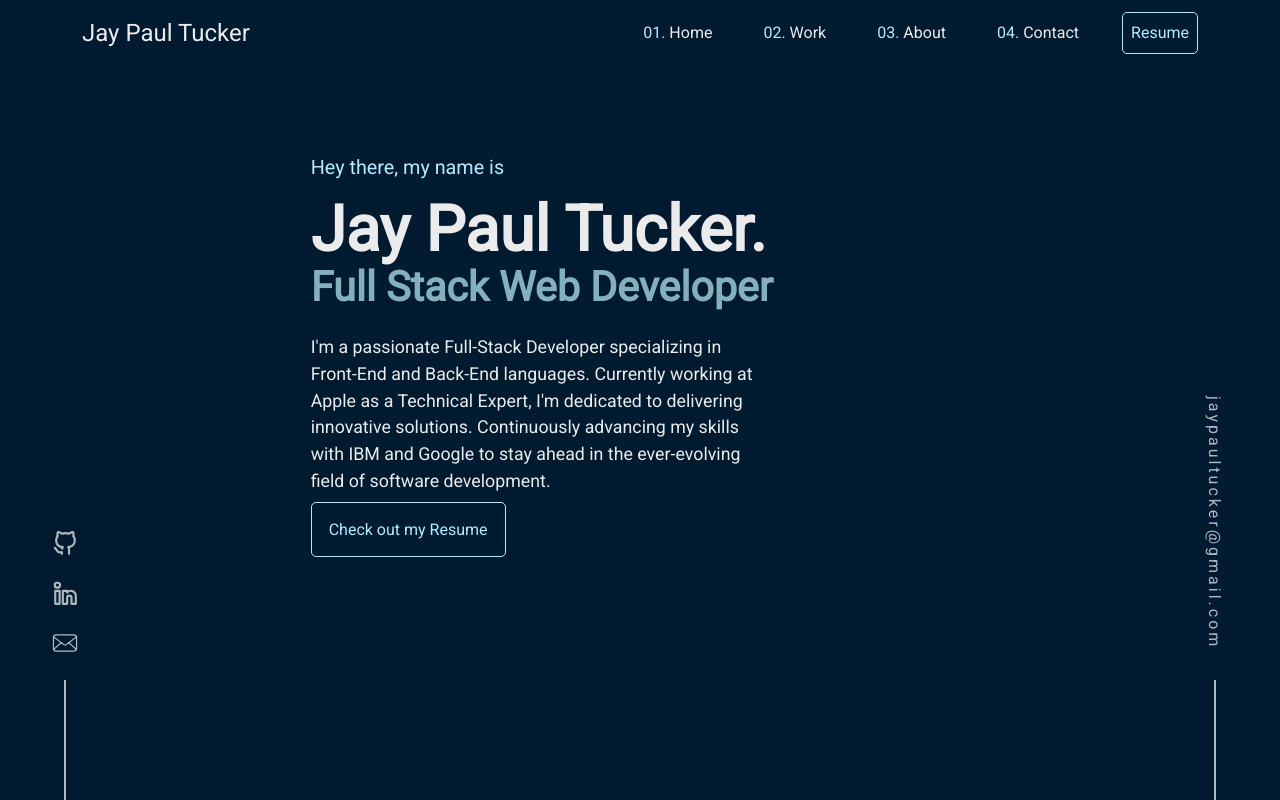
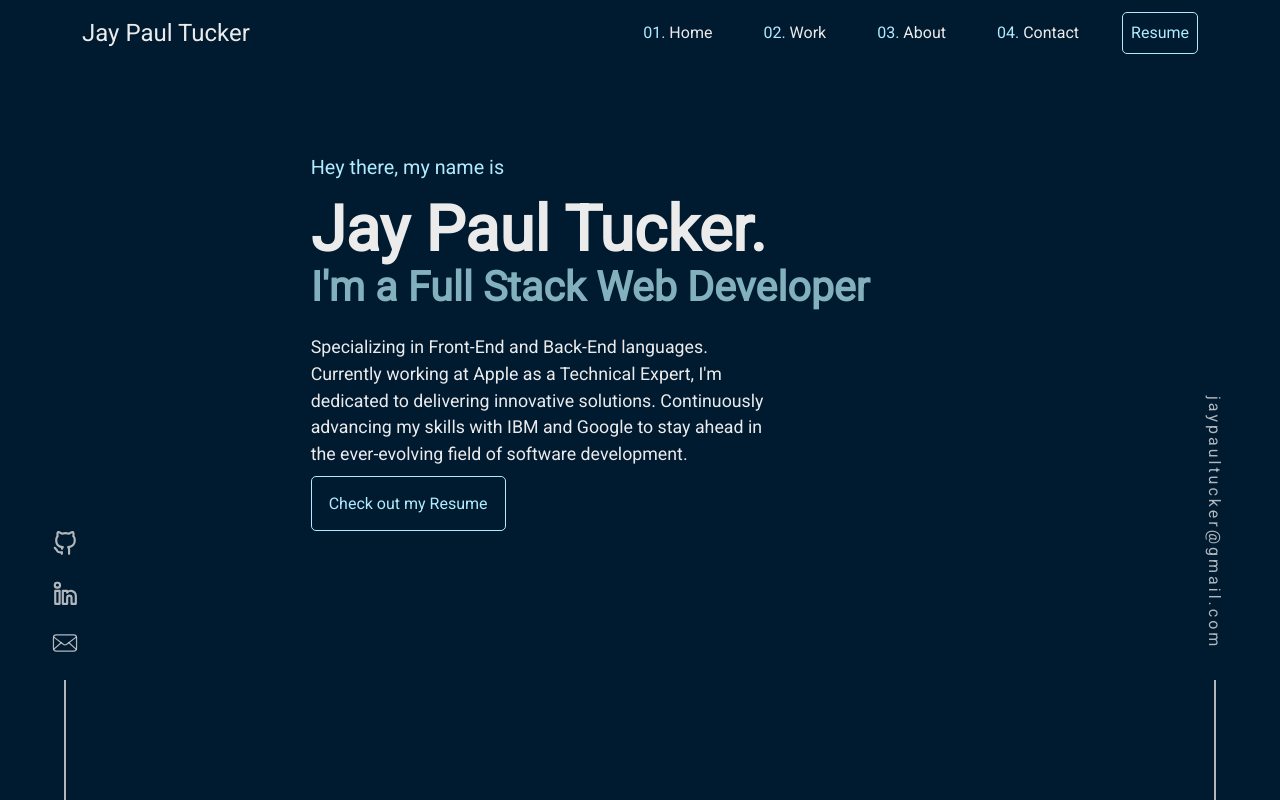
Before and after one commit to JayPTucker/React-Portfolio, a React (Create React App) app: page / in a window 1280 px wide. Built offline with nearby package versions, Linux system fonts and the light colour scheme.

Commit message:
Updated Home.js
- Changed info-row text

```diff
--- a/src/pages/Home.js
+++ b/src/pages/Home.js
@@ -44,8 +44,8 @@ const Home = () => {
 
         <p className='title'>Hey there, my name is</p>
         <p className='name-title'>Jay Paul Tucker.</p>
-        <p className='what-i-do'>Full Stack Web Developer</p>
-        <p className='mini-bio'>I'm a passionate Full-Stack Developer specializing in Front-End and Back-End languages. Currently working at Apple as a Technical Expert, I'm dedicated to delivering innovative solutions. Continuously advancing my skills with IBM and Google to stay ahead in the ever-evolving field of software development.</p>
+        <p className='what-i-do'>I'm a Full Stack Web Developer</p>
+        <p className='mini-bio'>Specializing in Front-End and Back-End languages. Currently working at Apple as a Technical Expert, I'm dedicated to delivering innovative solutions. Continuously advancing my skills with IBM and Google to stay ahead in the ever-evolving field of software development.</p>
         <br></br>
         <a className="myResumeBtn" target="_blank" rel="noopener noreferrer" href="https://drive.google.com/file/d/1EJdzVG4qJjfpTwqXrnh_knmB5JlADeye/view?usp=sharing">Check out my Resume</a>
 
```
